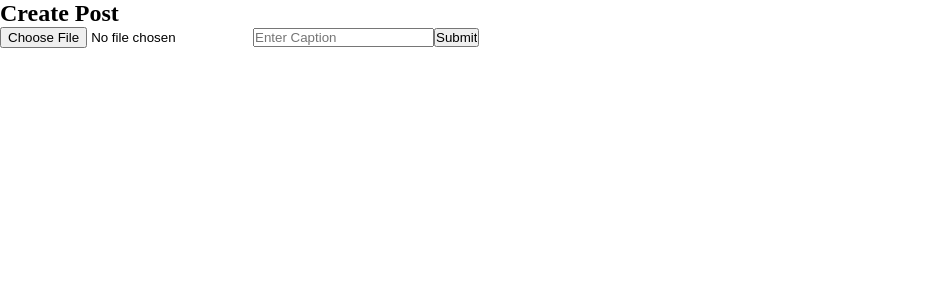
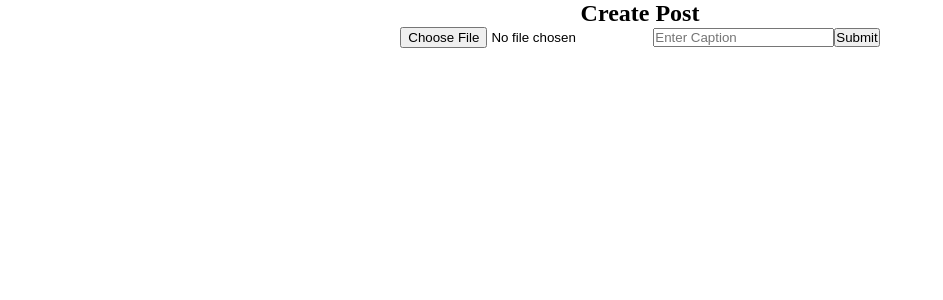
Before and after one commit to gaganchaudhary4421-ops/Learning-Backend, a React app in the folder Frontend/frontend/: page /create-post in a window 1280 px wide. Shown: the top 300 px of the page, without its empty margins (0-943 px from the left). Built offline with nearby package versions, Linux system fonts and the light colour scheme; the HTML template or start-up script is replaced by a standard one.

Commit message:
Building create post page

```diff
--- a/Frontend/frontend/src/index.css
+++ b/Frontend/frontend/src/index.css
@@ -8,7 +8,7 @@ body,
   height: 100%;
   width: 100%;
 }
-#create-post-section {
+.create-post-section {
   display: flex;
   justify-content: center;
   align-items: center;
```
